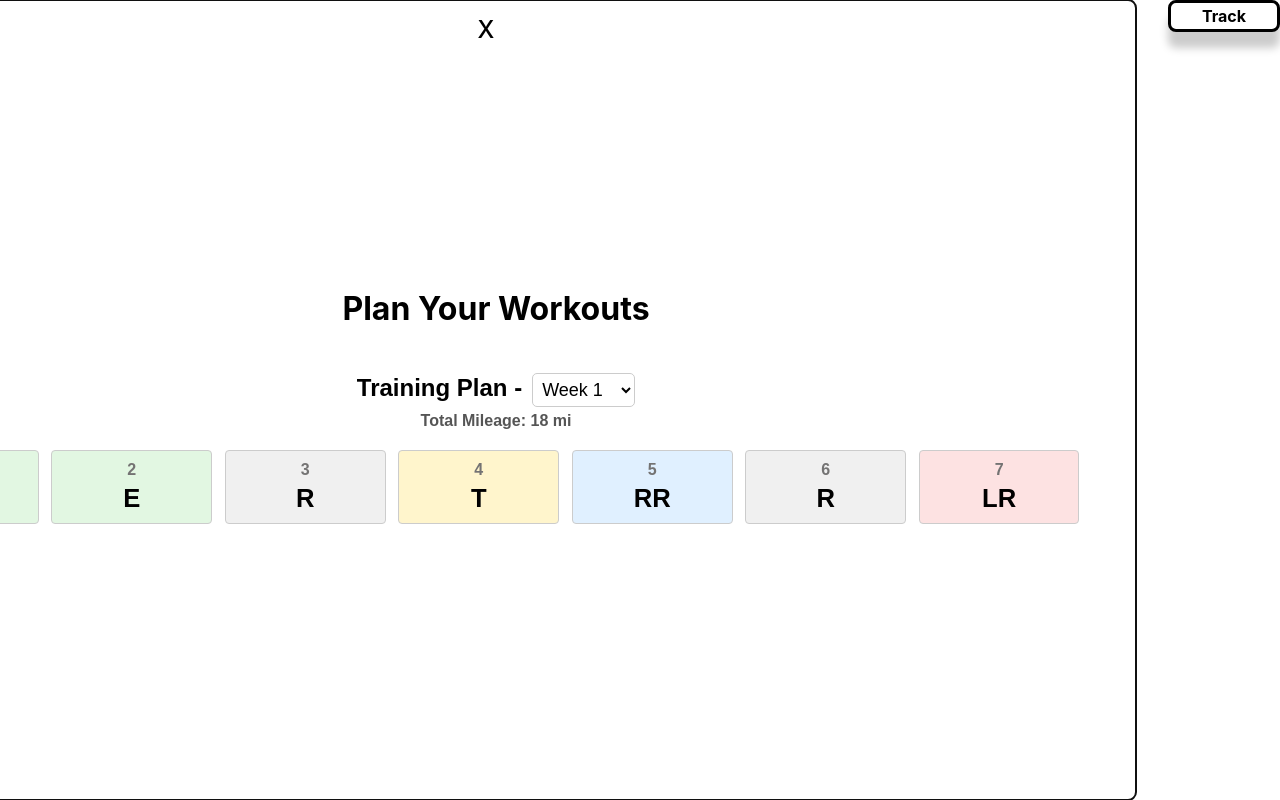
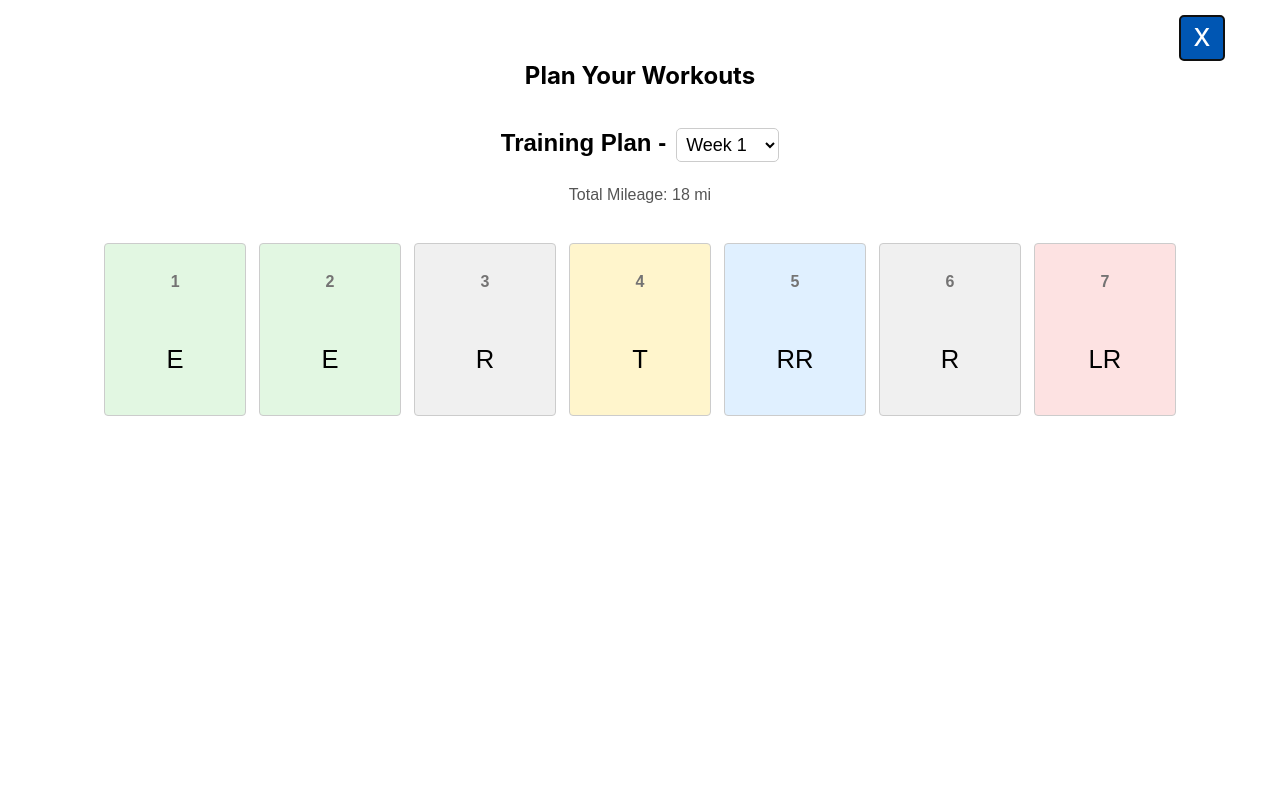
Before and after one commit to tulloch022/marathoner, a React (Vite) app: page / in a window 1280 px wide. Both pictures are taken after a click on the button "Plan". Built offline with nearby package versions, Linux system fonts and the light colour scheme.

Commit message:
fix: render sections as semantic panels

```diff
--- a/src/App.tsx
+++ b/src/App.tsx
@@ -1,4 +1,4 @@
-import { useState } from "react";
+import { useEffect, useRef, useState } from "react";
 import { motion } from "framer-motion";
 import LoginButton from "./components/LoginButton";
 import Title from "./components/Title";
@@ -8,18 +8,48 @@ import SignUpButton from "./components/SignUpButton";
 import ShoeTracker from "./components/ShoeTracker";
 import Analyze from "./components/Analyze";
 
+const sections = [
+  { id: "plan", label: "Plan", title: "Plan Your Workouts" },
+  { id: "track", label: "Track", title: "Track Your Runs" },
+  { id: "analyze", label: "Analyze", title: "Analyze Your Progress" },
+] as const;
+
+type Section = (typeof sections)[number]["id"];
+
 function App() {
-  const [activeSection, setActiveSection] = useState<"plan" | "track" | "analyze" | null>(null);
+  const [activeSection, setActiveSection] = useState<Section | null>(null);
+  const lastActiveSection = useRef<Section | null>(null);
+  const triggerRefs = useRef<Record<Section, HTMLButtonElement | null>>({
+    plan: null,
+    track: null,
+    analyze: null,
+  });
 
+  useEffect(() => {
+    if (!activeSection && lastActiveSection.current) {
+      triggerRefs.current[lastActiveSection.current]?.focus();
+      lastActiveSection.current = null;
+    }
+  }, [activeSection]);
+
+  const openSection = (section: Section) => {
+    lastActiveSection.current = section;
+    setActiveSection(section);
+  };
+
+  const closeSection = () => {
+    setActiveSection(null);
+  };
+
+  const activeSectionDetails = sections.find(({ id }) => id === activeSection);
 
   return (
     <motion.div
-      className="main flex flex-col items-center justify-center h-screen"
+      className="main"
       initial={{ opacity: 0 }}
       animate={{ opacity: 1 }}
       transition={{ duration: 1, ease: "easeOut" }}
     >
-      {/* Login & Signup Buttons – Hidden when a section is active */}
       {!activeSection && (
         <>
           <LoginButton />
@@ -29,80 +59,80 @@ function App() {
         </>
       )}
 
+      {!activeSection && (
+        <nav className="section-navigation" aria-label="Training sections">
+          {sections.map(({ id, label }) => (
+            <motion.button
+              key={id}
+              ref={(element) => {
+                triggerRefs.current[id] = element;
+              }}
+              type="button"
+              className="section-trigger"
+              aria-controls={`${id}-panel`}
+              aria-expanded="false"
+              onClick={() => openSection(id)}
+              initial={{ opacity: 0, y: 8 }}
+              animate={{ opacity: 1, y: 0 }}
+              transition={{ duration: 0.25 }}
+            >
+              {label}
+            </motion.button>
+          ))}
+        </nav>
+      )}
 
-      <div className="box-container flex gap-4 relative">
-        {(["plan", "track", "analyze"] as const).map((section) => (
-                  <motion.button
-                    key={section}
-                    className="box-under-arrow"
-                    initial={{ width: "50vw", height: "3em" }}
-                    onClick={() => {
-                      if (activeSection !== section) {
-                        setActiveSection(section);
-                      }
-                    }}
-                    animate={{
-                      width: activeSection === section ? "100vw" : "7em",
-                      height: activeSection === section ? "100vh" : "2em",
-                      backgroundColor: activeSection === section ? "white" : "#ffffff",
-                      border: activeSection === section ? "none" : "",
-                      boxShadow: activeSection === section ? "none" : "",
-                    }}
-                    transition={{ duration: .25 }}
-                    style={{
-                      overflow: "hidden",
-                      position: "relative",
-                      zIndex: 1,
-                      cursor: activeSection === section ? "default" : "pointer",
-                    }}
-                  >
-                    {activeSection === section ? (
-                      <SectionContent section={section} onClose={() => setActiveSection(null)} />
-                    ) : (
-                      <p>{section.charAt(0).toUpperCase() + section.slice(1)}</p>
-                    )}
-                  </motion.button>
-        ))}
-      </div>
+      {activeSection && activeSectionDetails && (
+        <motion.section
+          id={`${activeSection}-panel`}
+          className="section-panel"
+          aria-labelledby={`${activeSection}-panel-title`}
+          initial={{ opacity: 0, scale: 0.98 }}
+          animate={{ opacity: 1, scale: 1 }}
+          transition={{ duration: 0.25 }}
+          onKeyDown={(event) => {
+            if (event.key === "Escape") closeSection();
+          }}
+        >
+          <SectionContent
+            section={activeSection}
+            title={activeSectionDetails.title}
+            onClose={closeSection}
+          />
+        </motion.section>
+      )}
     </motion.div>
   );
 }
 
 type SectionContentProps = {
-  section: "plan" | "track" | "analyze";
+  section: Section;
+  title: string;
   onClose: () => void;
 };
 
-function SectionContent({ section, onClose }: SectionContentProps) {
-  const getTitle = () => {
-    if (section === "plan") return "Plan Your Workouts";
-    if (section === "track") return "Track Your Runs";
-    if (section === "analyze") return "Analyze Your Progress";
-    return "";
-  };
-
+function SectionContent({ section, title, onClose }: SectionContentProps) {
   return (
     <motion.div
-      className="relative z-10"
+      className="section-panel-content"
       initial={{ opacity: 0 }}
       animate={{ opacity: 1 }}
       exit={{ opacity: 0 }}
-      transition={{ duration: 1 }}
+      transition={{ duration: 0.25 }}
     >
       <button
-        onClick={() => {
-          console.log("Closed section, activeSection:", null);
-          onClose();
-        }}
-        className="close absolute top-4 right-4 text-2xl text-white"
-        style={{ background: "transparent", border: "none", cursor: "pointer" }}
+        type="button"
+        onClick={onClose}
+        className="close"
+        aria-label={`Close ${title} panel`}
+        autoFocus
       >
-        X
+        <span aria-hidden="true">X</span>
       </button>
-      <h1 className="section-heading font-bold">{getTitle()}</h1>
+      <h1 id={`${section}-panel-title`} className="section-heading">{title}</h1>
       {section === "plan" && <Calendar />}
       {section === "track" && <ShoeTracker />}
-      {section === "analyze" && <Analyze/>}
+      {section === "analyze" && <Analyze />}
     </motion.div>
   );
 }
--- a/src/components/Analyze.css
+++ b/src/components/Analyze.css
@@ -1,9 +1,8 @@
 .analyze-container {
   position: relative;
   width: 100%;
-  height: 100%;
+  min-width: 0;
   padding: 20px;
-  overflow-y: auto;
   border-radius: 8px;
   color: #000;
   text-align: center;
@@ -41,7 +40,7 @@
 
 @media (max-width: 768px) {
   .analyze-container {
-    width: 80%;
+    width: 100%;
     margin: 0 auto;
   }
 }
--- a/src/components/Calendar.css
+++ b/src/components/Calendar.css
@@ -30,7 +30,7 @@
 
 .plan-grid {
   display: grid;
-  grid-template-columns: repeat(7, 13%);
+  grid-template-columns: repeat(7, minmax(0, 1fr));
   gap: 1vw;
 }
 
--- a/src/components/ShoeTracker.css
+++ b/src/components/ShoeTracker.css
@@ -3,7 +3,7 @@
   align-items: flex-start;
   justify-content: center;
   gap: 2rem;
-  width: 80%;
+  width: min(100%, 900px);
   max-width: 900px;
   margin: auto;
   padding: 2rem;
@@ -12,6 +12,7 @@
 .entry,
 .shoe-tracking {
   flex: 1;
+  min-width: 0;
   padding: 1.5rem;
   border-radius: 8px;
   background: #f9f9f9;
@@ -40,7 +41,12 @@
     flex-direction: column;
     align-items: center;
     gap: 1rem;
-    width: 95%;
-    padding: 1rem;
+    width: 100%;
+    padding: 0;
+  }
+
+  .entry,
+  .shoe-tracking {
+    width: 100%;
   }
 }
--- a/src/styles/app-shell.css
+++ b/src/styles/app-shell.css
@@ -4,7 +4,10 @@
   flex-direction: column;
   align-items: center;
   justify-content: center;
+  box-sizing: border-box;
+  width: 100%;
   height: 100vh;
+  height: 100dvh;
   overflow: hidden;
   text-align: center;
 }
@@ -20,16 +23,24 @@
   font-size: 1.55em;
 }
 
-.box-container {
+.section-navigation {
   display: flex;
   justify-content: center;
   gap: 2em;
+  box-sizing: border-box;
+  width: 100%;
+  max-width: 100%;
+  padding: 0 1rem;
 }
 
-.box-under-arrow {
+.section-trigger {
   position: relative;
   z-index: 1;
+  flex: 0 0 auto;
   box-sizing: border-box;
+  width: 7rem;
+  min-width: 7rem;
+  min-height: 3rem;
   overflow: hidden;
   border: solid black;
   border-radius: 8px;
@@ -40,12 +51,38 @@
   text-align: center;
 }
 
-.box-under-arrow p {
-  margin: 0;
+.section-panel {
+  position: absolute;
+  inset: 0;
+  z-index: 2;
+  box-sizing: border-box;
+  width: 100%;
+  max-width: 100vw;
+  height: 100%;
+  min-width: 0;
+  overflow-x: hidden;
+  overflow-y: auto;
+  background-color: #fff;
+  text-align: center;
+}
+
+.section-panel-content {
+  position: relative;
+  box-sizing: border-box;
+  width: min(100%, 1200px);
+  min-height: 100%;
+  margin: 0 auto;
+  padding: 4rem clamp(1rem, 4vw, 3rem) 2rem;
+}
+
+.section-panel *,
+.section-panel *::before,
+.section-panel *::after {
+  box-sizing: border-box;
 }
 
 .section-heading {
-  margin-top: 1em;
+  margin-top: 0;
   margin-bottom: 1em;
   color: black;
   line-height: 1em;
@@ -53,29 +90,35 @@
 
 .close {
   position: absolute;
-  top: 10px;
-  right: 10px;
-  box-sizing: border-box;
-  width: 100%;
-  padding: 5px 10px;
+  top: 1rem;
+  right: 1rem;
+  z-index: 3;
+  width: 2.75rem;
+  height: 2.75rem;
+  padding: 0;
   border: none;
   border-radius: 4px;
   background-color: #0056b3;
-  color: #000000;
+  color: #fff;
   font-size: 1.5rem;
+  line-height: 1;
   cursor: pointer;
 }
 
 @media (max-width: 768px) {
-  .box-container {
+  .section-navigation {
     flex-direction: column;
     align-items: center;
     width: 100%;
   }
 
-  .box-under-arrow {
+  .section-trigger {
     font-size: 1em;
     line-height: 1.2em;
+  }
+
+  .section-panel-content {
+    padding: 4rem 0.75rem 1.5rem;
   }
 
   .title {
--- a/src/styles/global.css
+++ b/src/styles/global.css
@@ -14,8 +14,15 @@ html,
 body {
   margin: 0;
   padding: 0;
+  width: 100%;
+  min-height: 100%;
   overflow-x: hidden;
   text-rendering: optimizeLegibility;
+}
+
+#root {
+  width: 100%;
+  min-height: 100%;
 }
 
 button {
```
Also changed, not shown: 1 other file (tests, documents, lock files or other folders).
